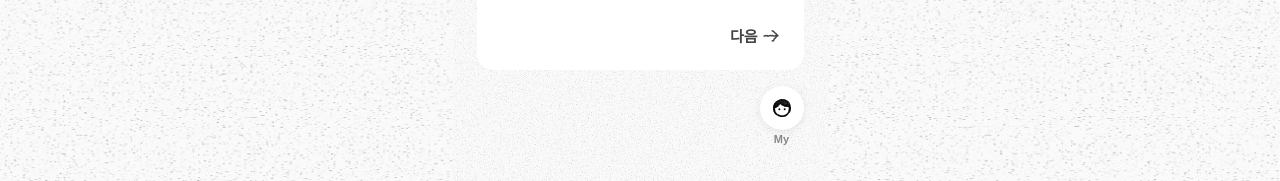
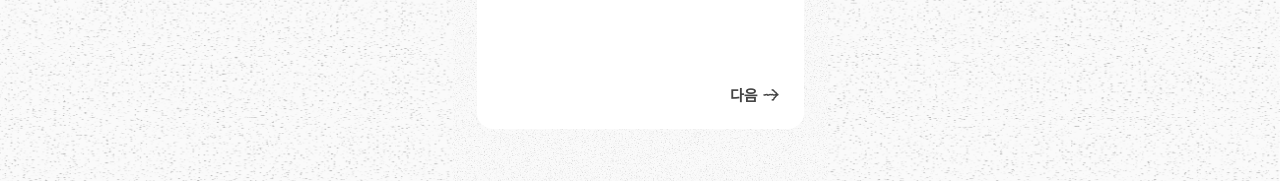
Before and after one commit to BF-D-challenge/make-own-product1, a React (Vite) app: page /study/1/1 in a window 1280 px wide. Shown: the part 619-800 px from the top of the page. Built offline with nearby package versions, Linux system fonts and the light colour scheme; a web font is replaced by a local one.

Commit message:
fix: 최초 진입 유저 Study 화면 My 버튼 숨김
Co-Authored-By: Claude Sonnet 4.6 <noreply@anthropic.com>

```diff
--- a/src/screens/StudyScreen.jsx
+++ b/src/screens/StudyScreen.jsx
@@ -25,7 +25,8 @@ function parseExample(example) {
 
 export default function StudyScreen() {
   const navigate = useNavigate()
-  const { nickname } = useAppStore()
+  const { nickname, dayProgress } = useAppStore()
+  const hasCompleted = Object.values(dayProgress).some(v => v === 'complete')
   const { day, wordIndex } = useParams()
   const dayNum = parseInt(day)
   const wordIdx = parseInt(wordIndex)
@@ -161,8 +162,9 @@ export default function StudyScreen() {
         </div>
       </div>
 
-      {/* 하단 My 버튼 */}
+      {/* 하단 My 버튼 — 최초 진입(완료한 날 없음)엔 숨김 */}
       <div style={{ padding: '16px 24px 36px', display: 'flex', justifyContent: 'flex-end' }}>
+        {hasCompleted && (
           <button onClick={goToMy} style={{
             background: 'none', border: 'none', cursor: 'pointer',
             display: 'flex', flexDirection: 'column', alignItems: 'center', gap: '3px',
@@ -179,6 +181,7 @@ export default function StudyScreen() {
               fontWeight: '600', color: '#888',
             }}>My</span>
           </button>
+        )}
       </div>
     </div>
   )
```
Lines whose indentation alone changed are shown as unchanged.
